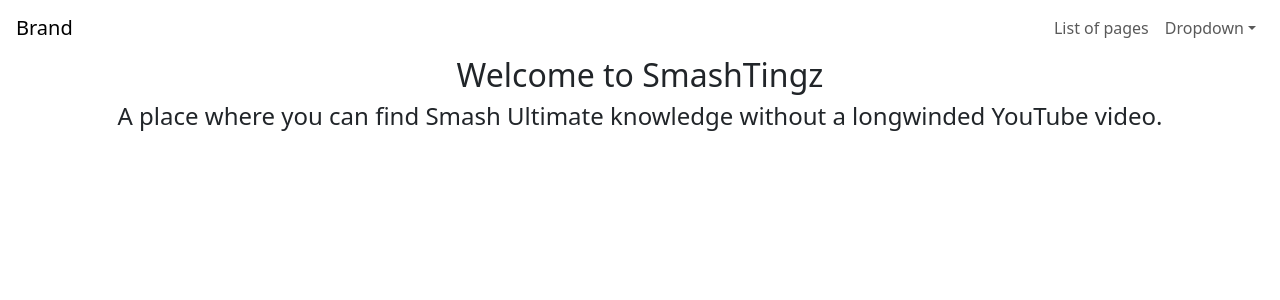
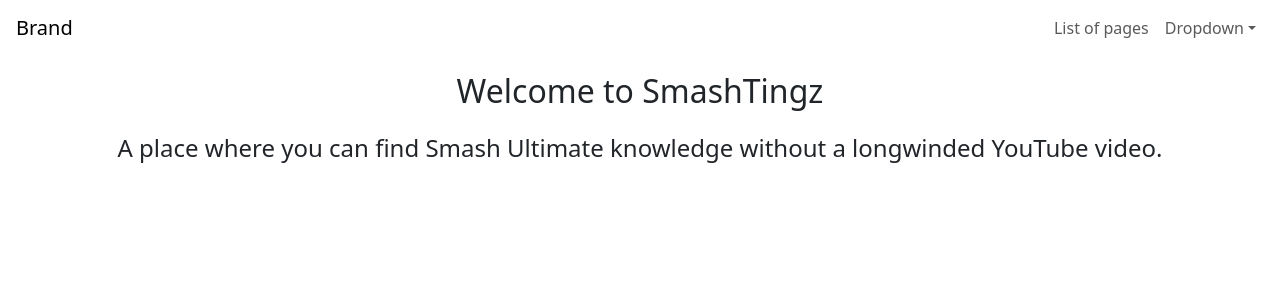
Before and after one commit to TheQueepingHour/smashtingz, a React (Create React App) app: page / in a window 1280 px wide. Shown: the top 300 px of the page. Built offline with nearby package versions, Linux system fonts and the light colour scheme.

Commit message:
Finished initial format for Splash

```diff
--- a/src/components/Splash.js
+++ b/src/components/Splash.js
@@ -4,7 +4,7 @@
 function Splash() {
     return (
         <Container fluid style={{paddingTop: '56px'}}>
-            <Row>
+            <Row className="my-3">
                 <Col></Col>
                 <Col xs={6} className="text-center">
                     <h2>
@@ -13,7 +13,7 @@
                 </Col>
                 <Col></Col>
             </Row>
-            <Row>
+            <Row className="mt-3">
                 <Col></Col>
                 <Col md='auto'>
                     <h4>
```
